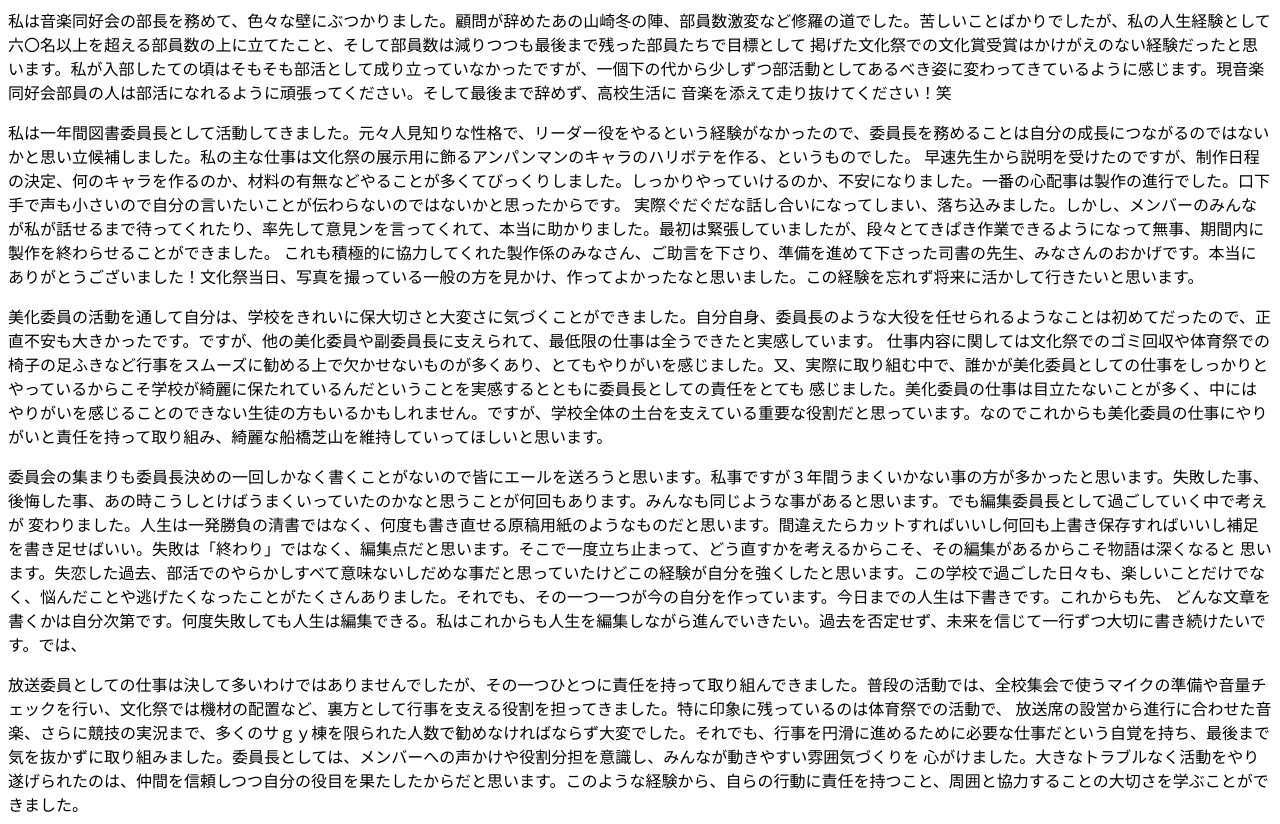
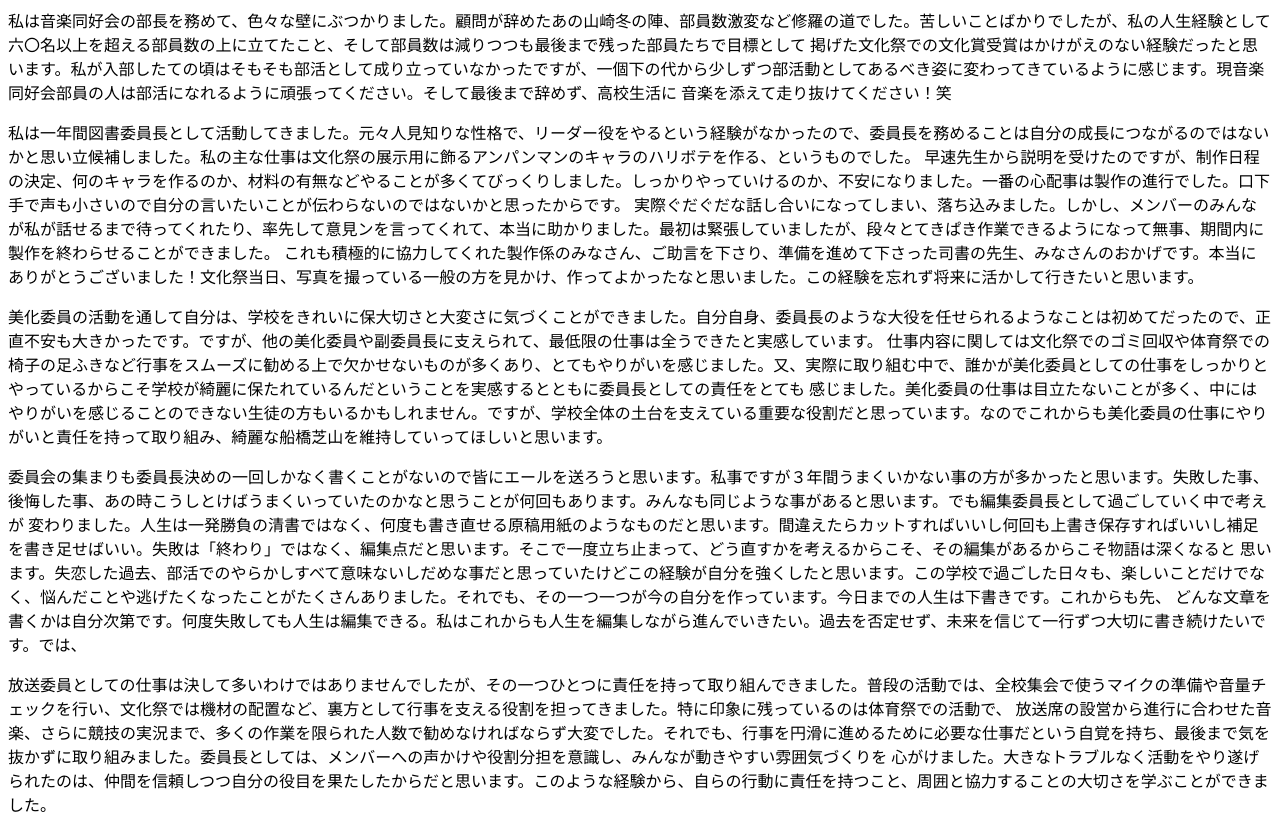
Before and after one commit to hideyan1017/Izumi, a plain HTML site: page index.html in a window 1280 px wide. Drawn offline with Linux system fonts and the light colour scheme.

Commit message:
Update index.html

```diff
--- a/index.html
+++ b/index.html
@@ -22,5 +22,5 @@
 <p></p>
 <div>
 放送委員としての仕事は決して多いわけではありませんでしたが、その一つひとつに責任を持って取り組んできました。普段の活動では、全校集会で使うマイクの準備や音量チェックを行い、文化祭では機材の配置など、裏方として行事を支える役割を担ってきました。特に印象に残っているのは体育祭での活動で、
-放送席の設営から進行に合わせた音楽、さらに競技の実況まで、多くのサｇｙ棟を限られた人数で勧めなければならず大変でした。それでも、行事を円滑に進めるために必要な仕事だという自覚を持ち、最後まで気を抜かずに取り組みました。委員長としては、メンバーへの声かけや役割分担を意識し、みんなが動きやすい雰囲気づくりを
+放送席の設営から進行に合わせた音楽、さらに競技の実況まで、多くの作業を限られた人数で勧めなければならず大変でした。それでも、行事を円滑に進めるために必要な仕事だという自覚を持ち、最後まで気を抜かずに取り組みました。委員長としては、メンバーへの声かけや役割分担を意識し、みんなが動きやすい雰囲気づくりを
 心がけました。大きなトラブルなく活動をやり遂げられたのは、仲間を信頼しつつ自分の役目を果たしたからだと思います。このような経験から、自らの行動に責任を持つこと、周囲と協力することの大切さを学ぶことができました。</div>
```
